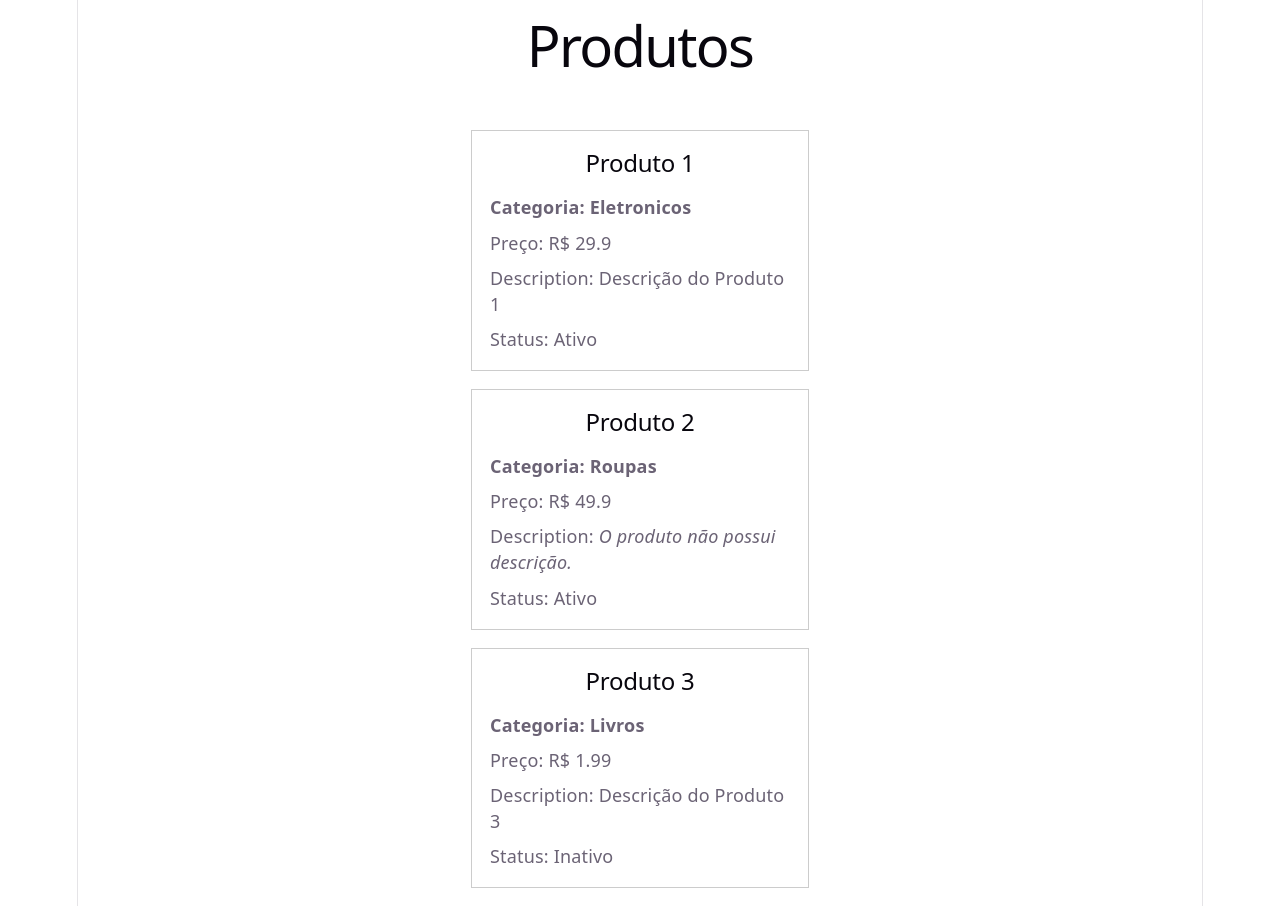
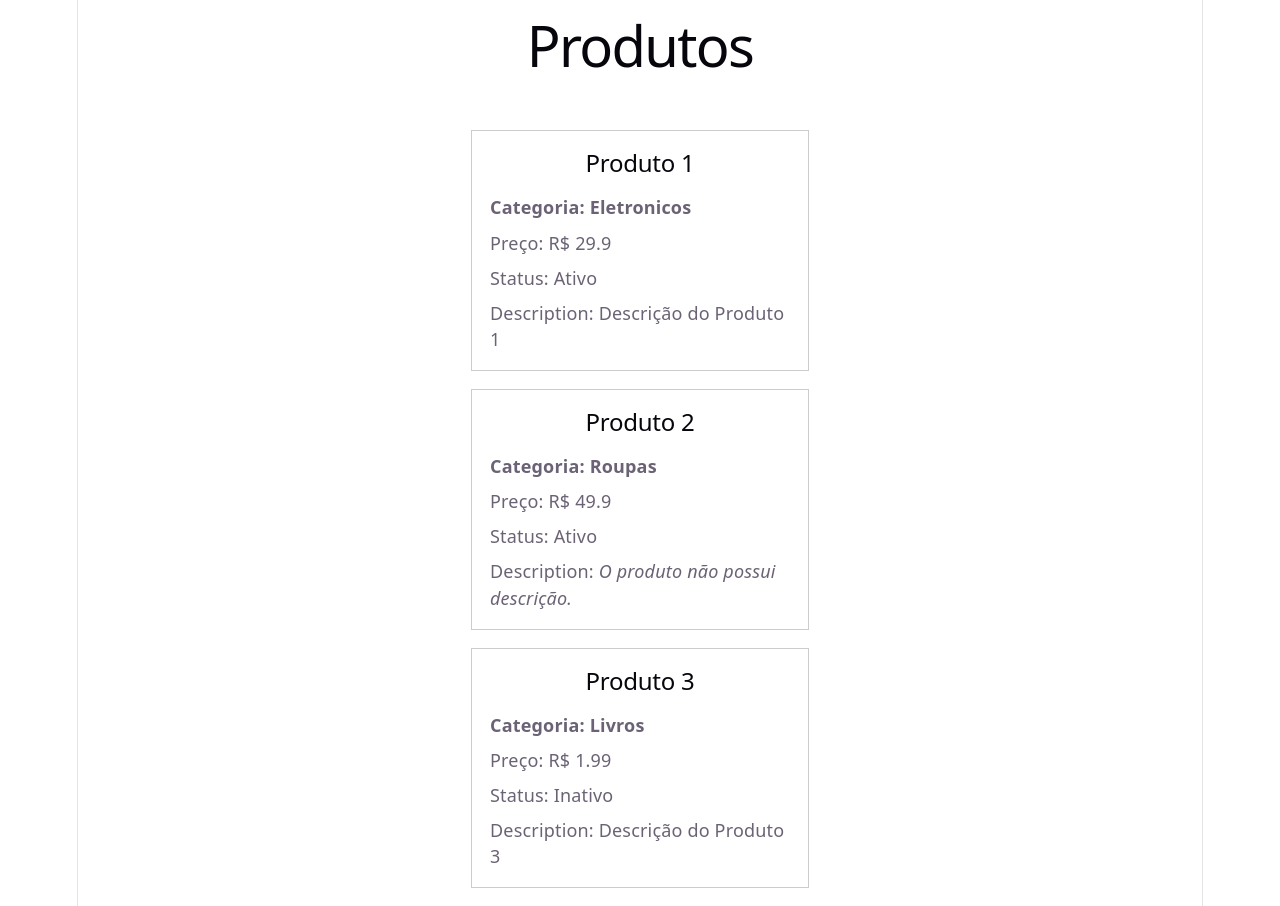
Before and after one commit to LuanKisaki/ma9-2dias-test, a React (Vite) app in the folder ma9-2dias-test/: page / in a window 1280 px wide. Built offline with nearby package versions, Linux system fonts and the light colour scheme; data requests are answered from the project's data file.

Commit message:
correcao: ordem das propriedades e altura mínima padrão do card

```diff
--- a/ma9-2dias-test/src/App.tsx
+++ b/ma9-2dias-test/src/App.tsx
@@ -33,14 +33,15 @@ function App() {
               flexDirection: "column",
               gap: "0.5rem",
               width: "300px",
-              textAlign: "left"
+              textAlign: "left",
+              minHeight: "200px",
             }}
             >
             <h2 style={{textAlign:"center"}}>{product.name}</h2>
             <p style={{ fontWeight: "bold" }}>Categoria: {product.category}</p>
             <p>Preço: R$ {product.price}</p>
+            <p>Status: {product.active ? "Ativo" : "Inativo"}</p>
             <p>Description: {product.description ? product.description : <i>O produto não possui descrição.</i>}</p>
-            <p>Status: {product.active ? "Ativo" : "Inativo"}</p>
           </div>
         </div>
       ))}
```
